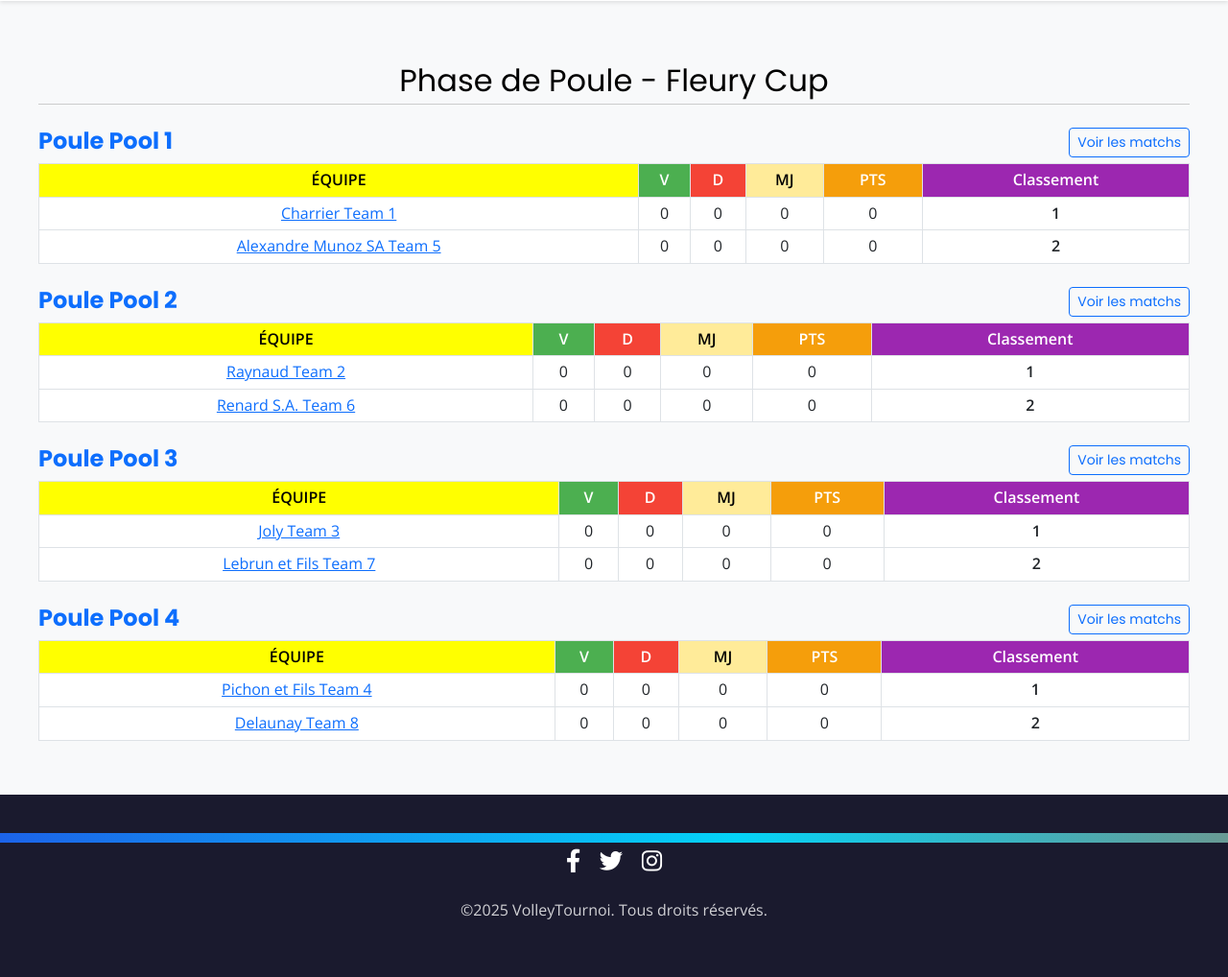
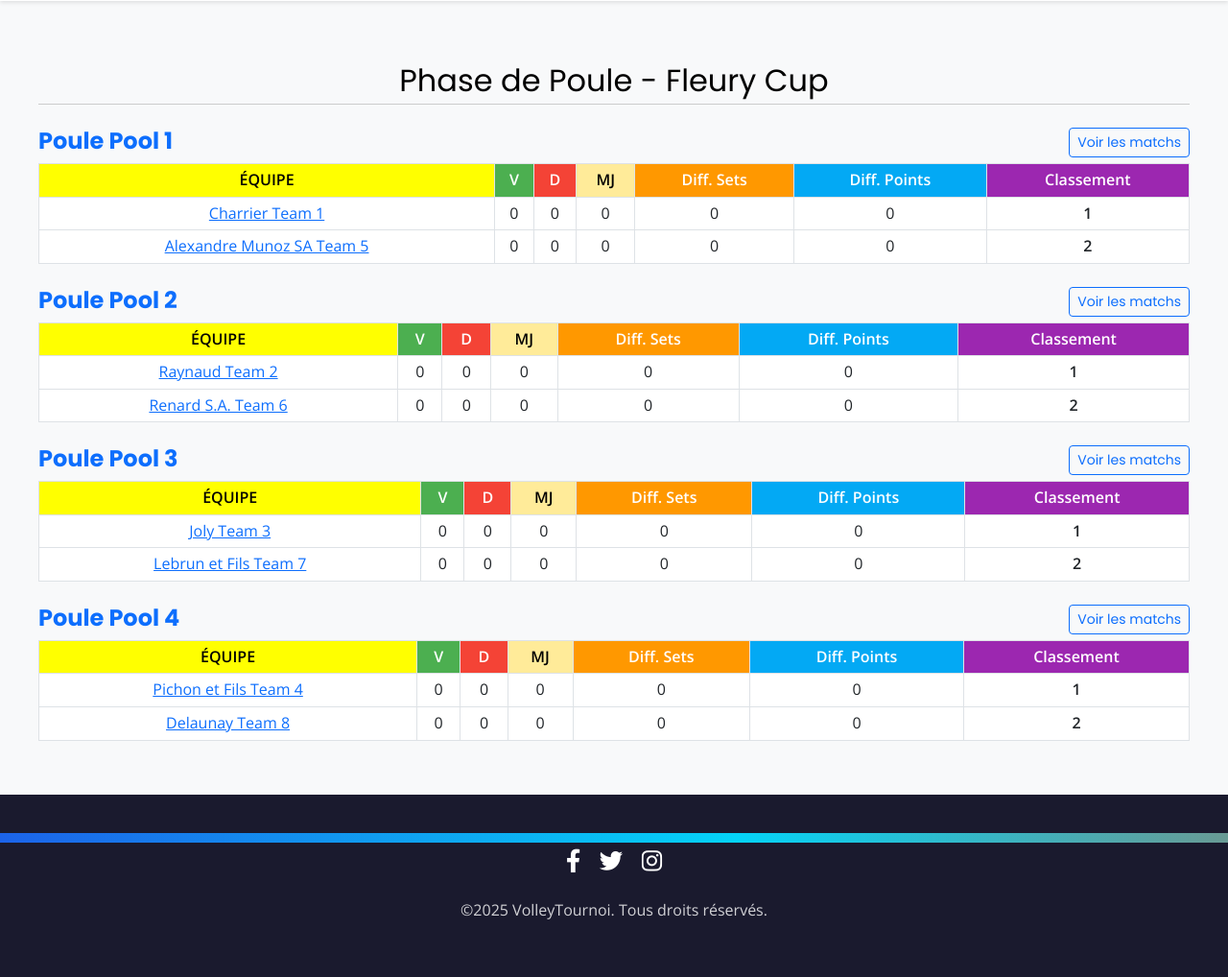
Before and after one commit to LouisAyzac/TournamentMaker, a Django app: page /TournamentMaker/tournoi/2/poules/ in a window 1280 px wide. Shown: the part 481-1499 px from the top of the page at 96% size. Run offline with Django 5.2, Linux system fonts and the light colour scheme; data comes from the database, SQL or seed files in the repository; both versions use the stored data as it was after the commit.

Commit message:
ijdjnvijn

```diff
--- a/TournoiApp/TournamentMaker/templates/matchs_poules.html
+++ b/TournoiApp/TournamentMaker/templates/matchs_poules.html
@@ -15,10 +15,10 @@
                 <tr>
                     <th style="background-color: yellow; color: black;">ÉQUIPE</th>
                     <th style="background-color: #4caf50; color: white;">V</th>
-
                     <th style="background-color: #f44336; color: white;">D</th>
                     <th style="background-color: #ffeb99; color: black;">MJ</th>
-                    <th style="background-color: #f59e0b; color: white;">PTS</th>
+                    <th style="background-color: #ff9800; color: white;">Diff. Sets</th>
+                    <th style="background-color: #03a9f4; color: white;">Diff. Points</th>
                     <th style="background-color: #9c27b0; color: white;">Classement</th>
                 </tr>
             </thead>
@@ -28,20 +28,21 @@
                     <tr>
                         <td><a href="{% url 'team_detail' team_data.team.id %}">{{ team_data.team.name }}</a></td>
                         <td>{{ team_data.victoires }}</td>
-
                         <td>{{ team_data.defaites }}</td>
                         <td>{{ team_data.matchs_joues }}</td>
-                        <td>{{ team_data.points }}</td>
+                        <td>{{ team_data.diff_sets }}</td>
+                        <td>{{ team_data.diff_points }}</td>
                         <td><strong>{{ team_data.rank }}</strong></td>
                     </tr>
                     {% endfor %}
                 {% else %}
                     <tr>
-                        <td colspan="7" class="text-muted">Aucune équipe dans cette poule.</td>
+                        <td colspan="8" class="text-muted">Aucune équipe dans cette poule.</td>
                     </tr>
                 {% endif %}
             </tbody>
         </table>
+
     {% endfor %}
 {% else %}
     <p class="text-center mt-4">Aucune poule trouvée.</p>
--- a/TournoiApp/TournamentMaker/views.py
+++ b/TournoiApp/TournamentMaker/views.py
@@ -579,12 +579,7 @@ def matchs_poules(request, tournament_id):
     tournament = get_object_or_404(Tournament, id=tournament_id)
     pools_data = []
 
-    # 🔥 On filtre les pools du tournoi en question
     pools = Pool.objects.filter(tournament=tournament)
-    print("Pools récupérées :", pools)  # Debugging, vérifier si on récupère bien des pools
-
-    if not pools:
-        print("Aucune pool trouvée pour ce tournoi.")  # Si aucune pool n'est trouvée
 
     for pool in pools.prefetch_related('teams'):
         stats = []
@@ -597,29 +592,67 @@ def matchs_poules(request, tournament_id):
             total_joues = matchs_joues.count()
             victoires = sum(1 for match in matchs_joues if match.winner_team == team)
             defaites = total_joues - victoires
-            points = victoires * 3  # 3 points par victoire
+
+            sets_gagnes = 0
+            sets_perdus = 0
+            points_gagnes = 0
+            points_perdus = 0
+
+            for match in matchs_joues:
+                for i in range(1, 6):
+                    a_score = getattr(match, f'set{i}_team_a', None)
+                    b_score = getattr(match, f'set{i}_team_b', None)
+
+                    if a_score is not None and b_score is not None and (a_score != 0 or b_score != 0):
+                        if match.team_a == team:
+                            if a_score > b_score:
+                                sets_gagnes += 1
+                            elif b_score > a_score:
+                                sets_perdus += 1
+                            points_gagnes += a_score
+                            points_perdus += b_score
+                        elif match.team_b == team:
+                            if b_score > a_score:
+                                sets_gagnes += 1
+                            elif a_score > b_score:
+                                sets_perdus += 1
+                            points_gagnes += b_score
+                            points_perdus += a_score
+
+            # ➜ On calcule les différences ici
+            diff_sets = sets_gagnes - sets_perdus
+            diff_points = points_gagnes - points_perdus
 
             stats.append({
                 'team': team,
                 'matchs_joues': total_joues,
                 'victoires': victoires,
                 'defaites': defaites,
-                'points': points
+                'diff_sets': diff_sets,
+                'diff_points': diff_points,
             })
 
-        # Classement selon les points
-        stats.sort(key=lambda x: x['points'], reverse=True)
+        # Tri : victoires -> diff sets -> diff points
+        stats.sort(
+            key=lambda x: (
+                x['victoires'],
+                x['diff_sets'],
+                x['diff_points']
+            ),
+            reverse=True
+        )
+
+        # Attribution du rang
         for index, team_data in enumerate(stats, start=1):
             team_data['rank'] = index
 
         pools_data.append({'pool': pool, 'stats': stats})
 
-    print("Pools data envoyées :", pools_data)  # Vérifier si les données sont bien envoyées
-
     return render(request, 'matchs_poules.html', {
         'pools_data': pools_data,
         'tournament': tournament
     })
+
 
 
 
```
Also changed, not shown: TournoiApp/db.sqlite3.
